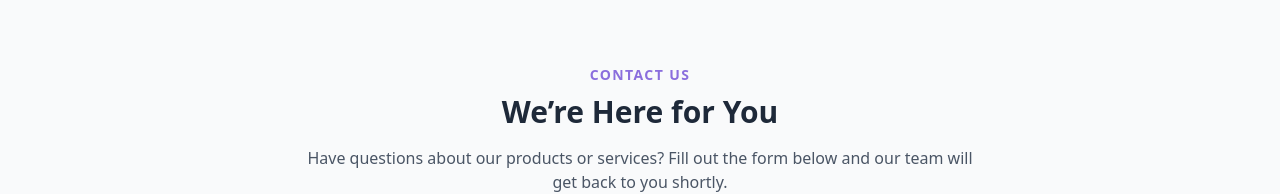
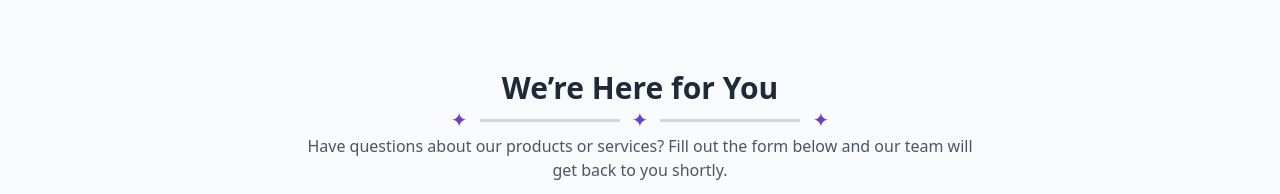
Before and after one commit to shilpa-kukreja/Zayoraa, a Next.js app in the folder frontend/: page /frontend/contact-us in a window 1280 px wide. Shown: the part 459-653 px from the top of the page. Built offline with nearby package versions, Linux system fonts and the light colour scheme; no server answers.

Commit message:
line chnages

```diff
--- a/frontend/app/frontend/best-sellers/page.jsx
+++ b/frontend/app/frontend/best-sellers/page.jsx
@@ -284,7 +284,14 @@ export default function BestSellers() {
             </div>
 
             <div className='text-center sm:mt-6 mt-5'>
-                <h1 className="text-2xl md:text-4xl font-bold mb-4">BestSellers</h1>
+                <h1 className="text-2xl md:text-4xl font-bold">BestSellers</h1>
+                 <div className="flex items-center justify-center gap-3">
+     <span className="text-[#6b40c2] text-xl">✦</span>
+    <span className="w-25 h-[3px] bg-gray-300"></span>
+    <span className="text-[#6b40c2] text-xl">✦</span>
+    <span className="w-25 h-[3px] bg-gray-300"></span>
+     <span className="text-[#6b40c2] text-xl">✦</span>
+  </div>
             </div>
 
             <div className="container mx-auto px-4 sm:py-8 py-5">
--- a/frontend/app/frontend/blogs/page.jsx
+++ b/frontend/app/frontend/blogs/page.jsx
@@ -31,10 +31,17 @@ const BlogPage = () => {
         <div className="container mx-auto ">
 
           <div className="text-center pt-4 mb-12">
-            <h1 className="text-2xl md:text-4xl  font-bold text-gray-900 mb-4">Our Blog</h1>
-            <p className="text-gray-600 max-w-2xl mx-auto">
+            <h1 className="text-2xl md:text-4xl  font-bold text-gray-900">Our Blogs</h1>
+             <div className="flex items-center justify-center gap-3">
+     <span className="text-[#6b40c2] text-xl">✦</span>
+    <span className="w-35 h-[3px] bg-gray-300"></span>
+    <span className="text-[#6b40c2] text-xl">✦</span>
+    <span className="w-35 h-[3px] bg-gray-300"></span>
+     <span className="text-[#6b40c2] text-xl">✦</span>
+  </div>
+            {/* <p className="text-gray-600 max-w-2xl mx-auto">
               Discover the latest trends, styling tips, and inspiration from our experts
-            </p>
+            </p> */}
           </div>
 
           <div className="grid grid-cols-2 md:grid-cols-2 lg:grid-cols-4 sm:gap-8 gap-2 sm:px-10 px-2">
--- a/frontend/app/frontend/contact-us/page.jsx
+++ b/frontend/app/frontend/contact-us/page.jsx
@@ -71,12 +71,19 @@ export default function ContactPage() {
       {/* Main Section */}
       <div className="max-w-7xl mx-auto px-4 py-16">
         <div className="text-center mb-12">
-          <span className="uppercase text-sm text-[#8a6edd] font-semibold tracking-widest">
+          {/* <span className="uppercase text-sm text-[#8a6edd] font-semibold tracking-widest">
             Contact Us
-          </span>
-          <h2 className="text-3xl font-bold text-gray-800 mt-2 mb-4">
+          </span> */}
+          <h2 className="text-3xl font-bold text-gray-800 mt-2">
            We’re Here for You
         </h2>
+         <div className="flex items-center justify-center gap-3">
+     <span className="text-[#6b40c2] text-xl">✦</span>
+    <span className="w-35 h-[3px] bg-gray-300"></span>
+    <span className="text-[#6b40c2] text-xl">✦</span>
+    <span className="w-35 h-[3px] bg-gray-300"></span>
+     <span className="text-[#6b40c2] text-xl">✦</span>
+  </div>
           <p className="text-gray-600 max-w-2xl mx-auto">
             Have questions about our products or services? Fill out the form below and our team will get back to you shortly.
           </p>
```
